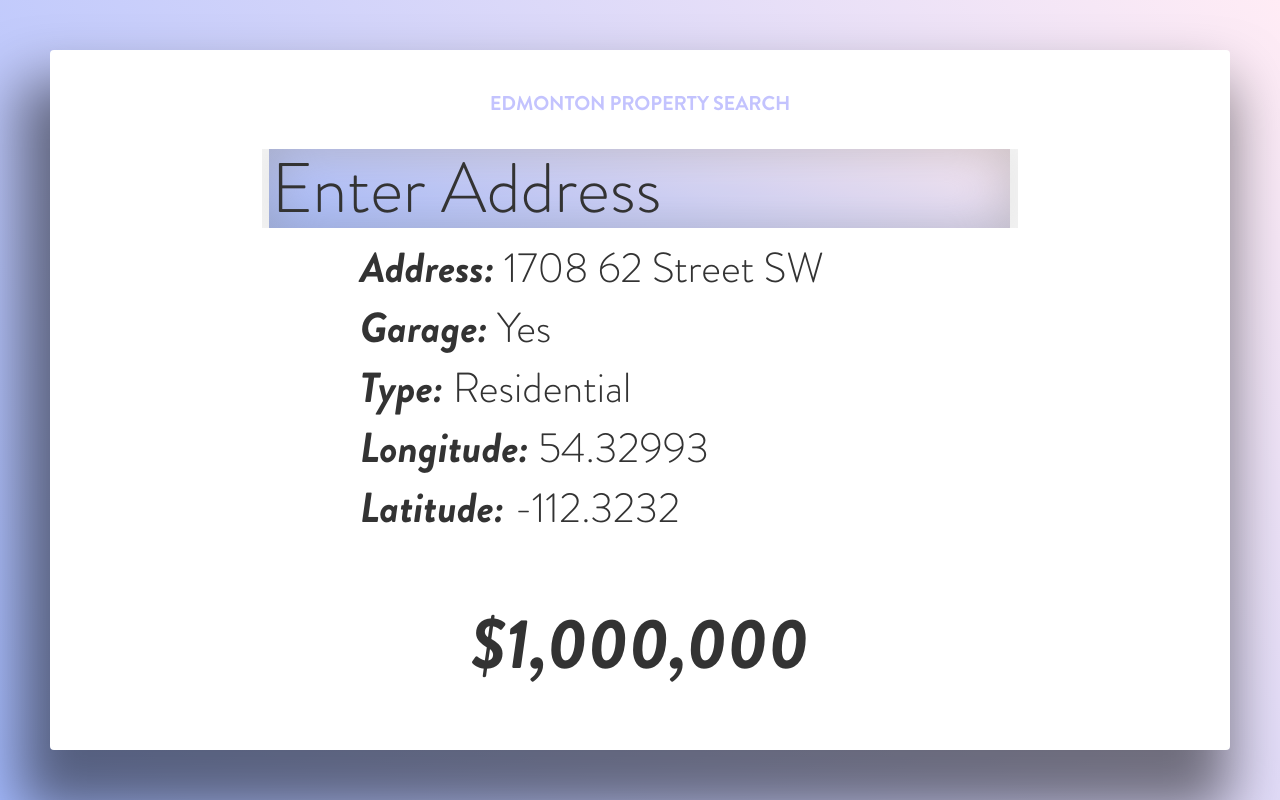
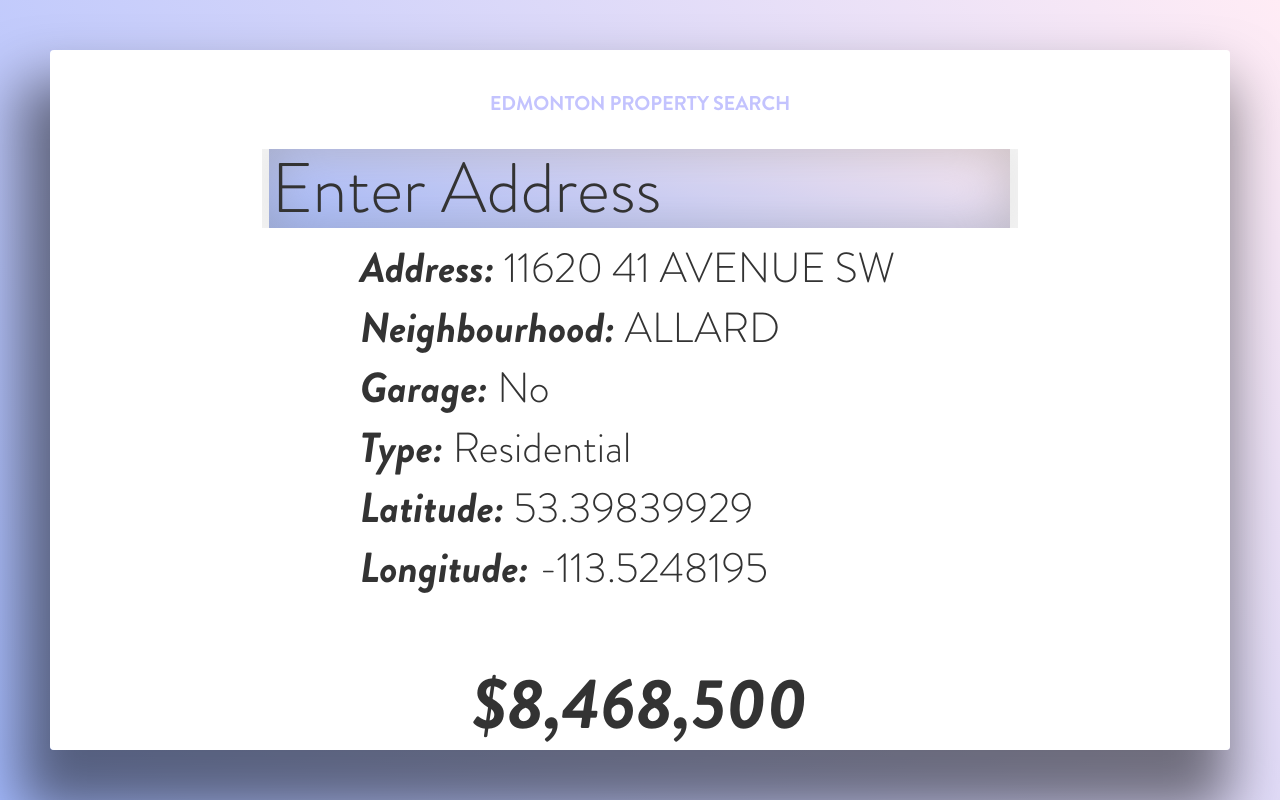
Before and after one commit to maharshmellow/edmonton-property-search, a Django app: page / in a window 1280 px wide. Run offline with Django 3.2, Linux system fonts and the light colour scheme; some libraries are stand-ins or nearby versions.

Commit message:
added neighbourhood field

```diff
--- a/pricer/templates/pricer/header.html
+++ b/pricer/templates/pricer/header.html
@@ -37,10 +37,11 @@
 			<div class="col-lg-3 col-sm-2"></div>
 			<div id="infoBox" class="col-lg-6 col-sm-8">
 				<span class="infoBoxTitle">Address:</span><span class="infoBoxValue"> {{address}}</span><br>
+				<span class="infoBoxTitle">Neighbourhood:</span><span class="infoBoxValue"> {{neighbourhood}}</span><br>
 				<span class="infoBoxTitle">Garage:</span><span class="infoBoxValue"> {{garage}}</span><br>
 				<span class="infoBoxTitle">Type:</span><span class="infoBoxValue"> {{type}}</span><br>
+				<span class="infoBoxTitle">Latitude:</span><span class="infoBoxValue"> {{latitude}}</span><br>
 				<span class="infoBoxTitle">Longitude:</span><span class="infoBoxValue"> {{longitude}}</span><br>
-				<span class="infoBoxTitle">Latitude:</span><span class="infoBoxValue"> {{latitude}}</span><br>
 			</div>
 			<div class="col-lg-3 col-sm-2"></div>
 		</div>
--- a/pricer/views.py
+++ b/pricer/views.py
@@ -3,5 +3,5 @@ from django.shortcuts import render
 
 # # Create your views here.
 def index(request):
-    return render(request, "pricer/header.html", {"addressBarField":"Enter Address", "address":"1708 62 Street SW","garage":"Yes", "type":"Residential", "longitude":54.32993, "latitude":-112.3232, "price":"$1,000,000"})
+    return render(request, "pricer/header.html", {"addressBarField":"Enter Address", "address":"11620 41 AVENUE SW","garage":"No", "neighbourhood":"ALLARD", "type":"Residential", "latitude":53.39839929, "longitude":-113.5248195, "price":"$8,468,500"})
     #return HttpResponse("Testing")
```
